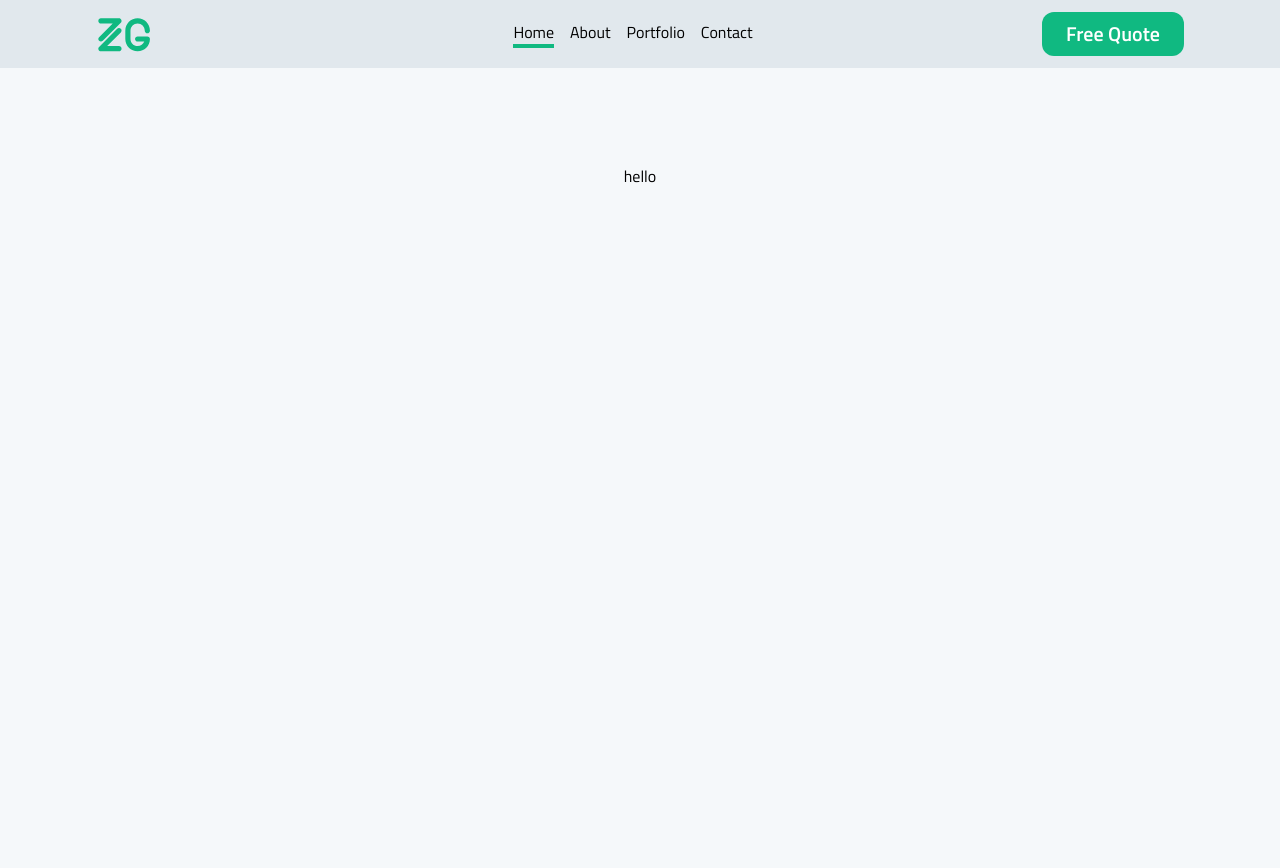
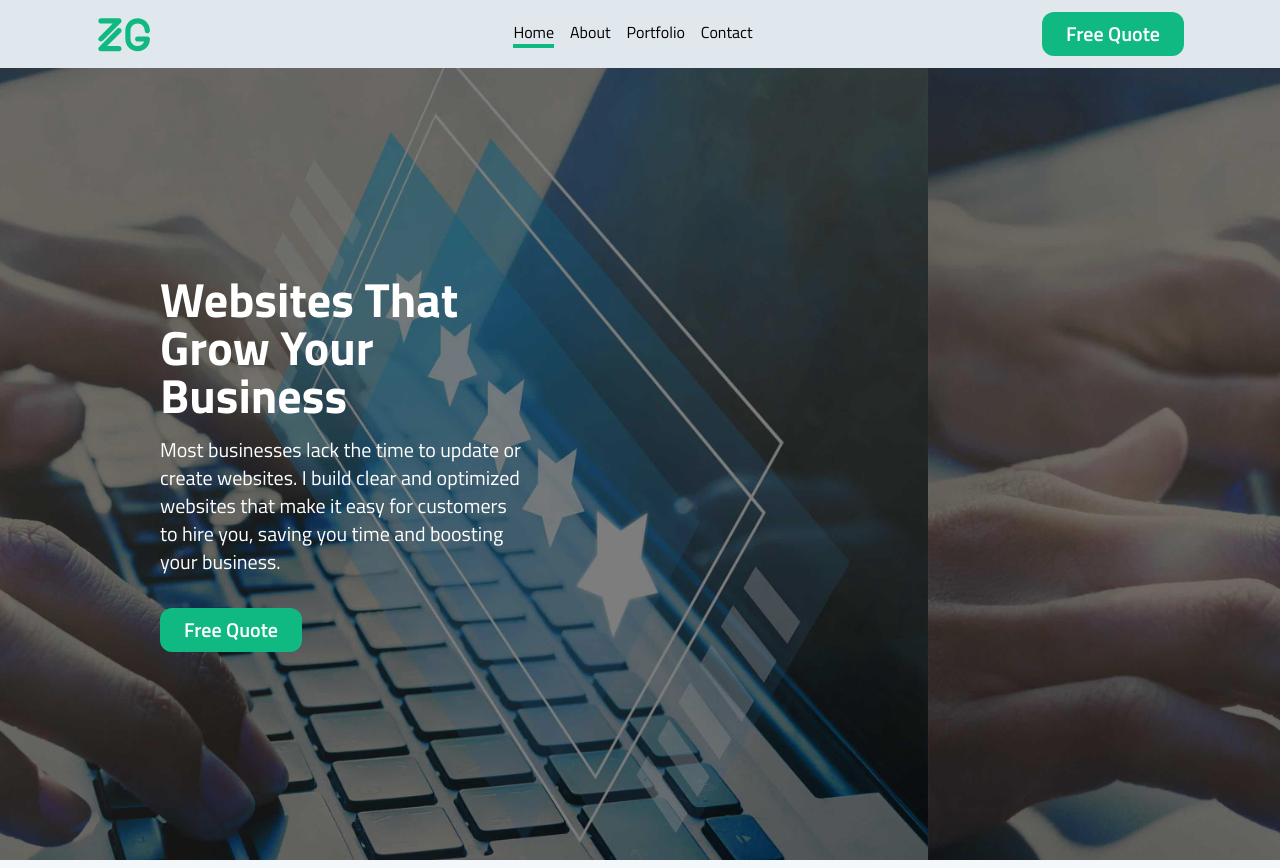
Before and after one commit to Zgibbs58/zach-web-dev-nextjs, a Next.js app: page / in a window 1280 px wide. Built offline with nearby package versions, Linux system fonts and the light colour scheme.

Commit message:
Set up hero section for the home page.

```diff
--- a/src/app/components/Header.tsx
+++ b/src/app/components/Header.tsx
@@ -8,7 +8,7 @@ import { Toggle } from "./ui/Toggle";
 import { AnimatePresence, motion } from "framer-motion";
 import { usePathname } from "next/navigation";
 
-const Header = () => {
+export default function Header() {
   const [isOpen, setIsOpen] = useState(false);
   const [isScrolled, setIsScrolled] = useState(false);
   const path = usePathname();
@@ -19,7 +19,7 @@ const Header = () => {
 
   useEffect(() => {
     const handleScroll = () => {
-      const heroHeight = 100; // Replace 'hero' with the id of your hero section if needed
+      const heroHeight = 10; // Replace 'hero' with the id of your hero section if needed
       setIsScrolled(window.scrollY > heroHeight);
     };
 
@@ -32,7 +32,7 @@ const Header = () => {
   return (
     <header
       className={`px-6 lg:px-24 py-3 bg-bgLightSecondary dark:bg-bgDarkSecondary flex justify-between items-center sticky top-0 z-10 ${
-        isScrolled ? "shadow-md" : ""
+        isScrolled ? "shadow-[0_10px_5px_-3px_rgba(0,0,0,0.2)] opacity-95" : ""
       }`}
     >
       <Link href={"/"} className="lg:hidden flex items-center w-16">
@@ -107,14 +107,6 @@ const Header = () => {
             transition={{ duration: 0.3 }}
             className="fixed top-0 left-0 bg-bgLightSecondary dark:bg-bgDarkSecondary w-full h-full flex flex-col shadow-md lg:hidden pt-6 z-20 pl-4 gap-6 items-start"
           >
-            {/* <div>
-              <Image
-                alt="Solid Rock Concrete Logo"
-                height={200}
-                src="/images/SRBannerLight.png"
-                width={220}
-              />
-            </div> */}
             <ul className="text-left flex flex-col text-xl w-full font-600 gap-4 items-start">
               <li onClick={toggleMenu}>
                 <Link href="/">Home</Link>
@@ -137,6 +129,4 @@ const Header = () => {
       </AnimatePresence>
     </header>
   );
-};
-
-export default Header;
+}
--- /dev/null
+++ b/src/app/components/Hero.tsx
@@ -0,0 +1,36 @@
+"use client";
+import { motion } from "framer-motion";
+import Button from "./ui/Button";
+
+export default function Hero() {
+  return (
+    <section
+      className="relative flex items-center justify-start bg-cover bg-[center_left_-22rem] small:bg-center py-40 md:py-52 max-h-screen"
+      style={{ backgroundImage: "url('/images/goodReviewsOpt2.jpg')" }}
+    >
+      <div className="absolute inset-0 bg-black opacity-50"></div>
+      <div className="relative text-left px-4 md:px-8 w-full xl:w-1/3 mx-8 lg:mx-32">
+        <motion.div initial={{ opacity: 0, y: 100 }} animate={{ opacity: 1, y: 0 }} transition={{ ease: "easeOut", duration: 1, delay: 0 }}>
+          <h1 className="text-4xl lg:text-5xl font-bold text-white">Websites That Grow Your Business</h1>
+        </motion.div>
+        <motion.div initial={{ opacity: 0, y: 100 }} animate={{ opacity: 1, y: 0 }} transition={{ ease: "easeOut", duration: 1, delay: 0.5 }}>
+          <p className="text-lg md:text-xl text-white mt-4">
+            Most businesses lack the time to update or create websites. I build clear and optimized websites that make it easy for customers to hire
+            you, saving you time and boosting your business.
+          </p>
+        </motion.div>
+        <motion.div
+          className="flex items-start mt-8"
+          animate={{
+            scale: [0, 1.05, 1],
+          }}
+          transition={{ ease: "easeOut", duration: 1, delay: 1 }}
+        >
+          <Button variant="primary" link="contact">
+            Free Quote
+          </Button>
+        </motion.div>
+      </div>
+    </section>
+  );
+}
--- a/src/app/page.tsx
+++ b/src/app/page.tsx
@@ -1,9 +1,10 @@
 import Image from "next/image";
+import Hero from "./components/Hero";
 
 export default function Home() {
   return (
-    <main className="flex min-h-screen flex-col items-center justify-between p-24">
-      <h1>hello</h1>
+    <main className="">
+      <Hero />
     </main>
   );
 }
```
